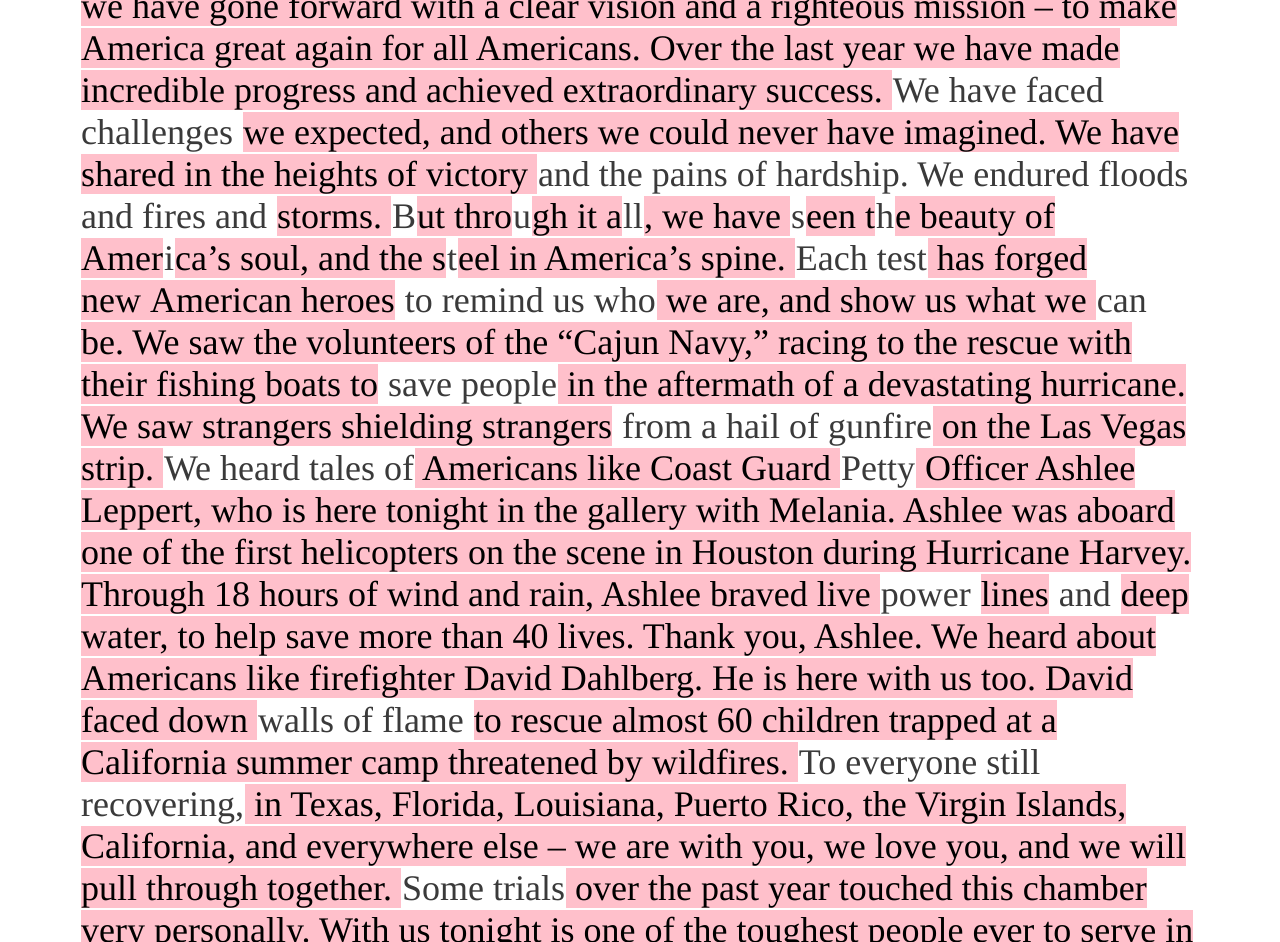
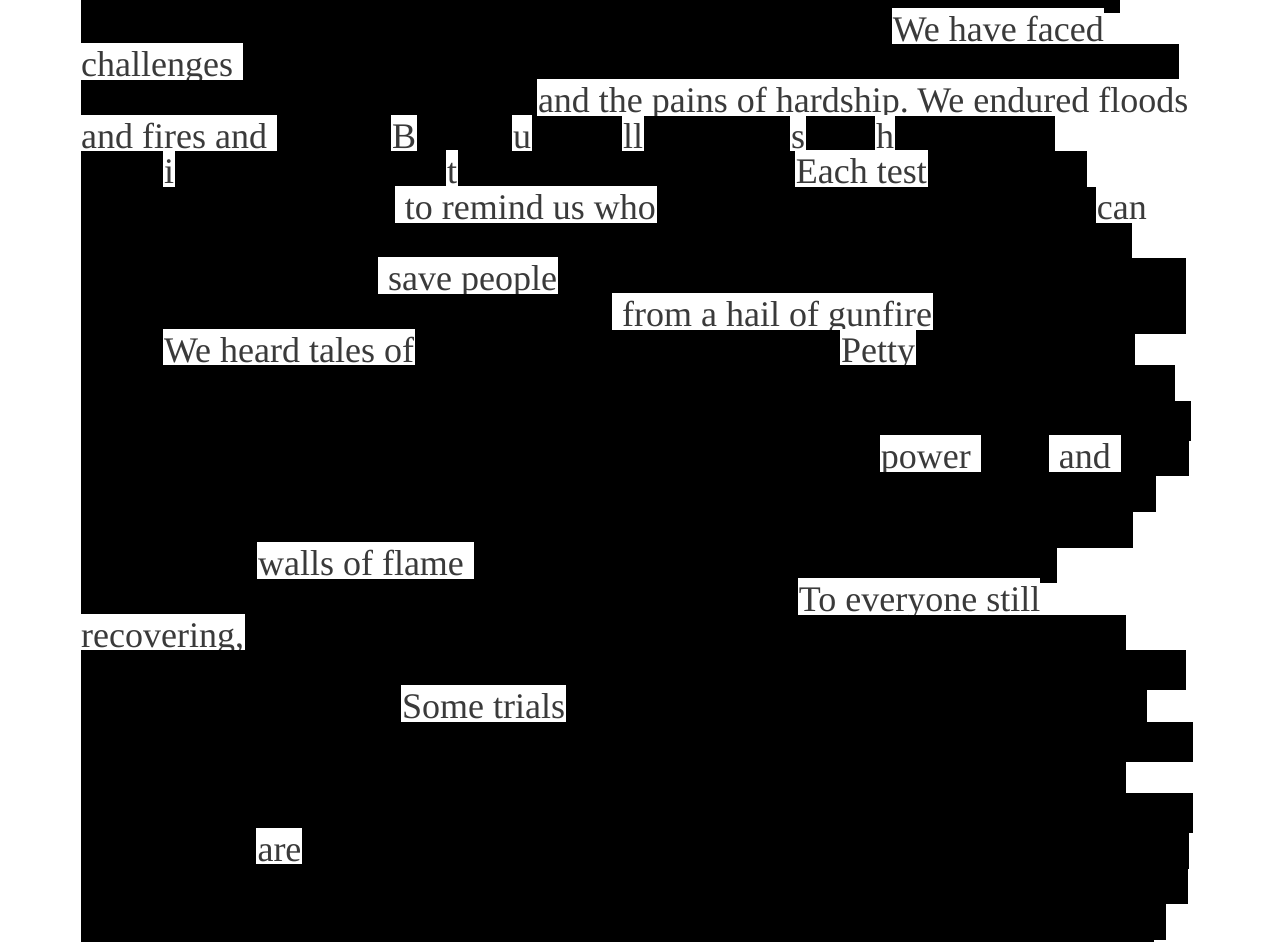
Before and after one commit to jennlivermore/CNAME, a plain HTML site: page index.html in a window 1280 px wide. Shown: the part 720-1662 px from the top of the page. Drawn offline with Linux system fonts and the light colour scheme.

Commit message:
font refine

```diff
--- a/trump.css
+++ b/trump.css
@@ -2,6 +2,7 @@ body {
 	font-family: Times, Times-Roman, Times New Roman, serif;
 	font-size: 2.25em;
 	margin: 2.25em;
+	line-height: .99em;
 }
 
 h1 {
@@ -20,7 +21,7 @@ strong {
 }
 
 span {
-	background-color: pink;
+	background-color: black;
 }
 
 span::selection {background-color: #e2e2e2;}
```
